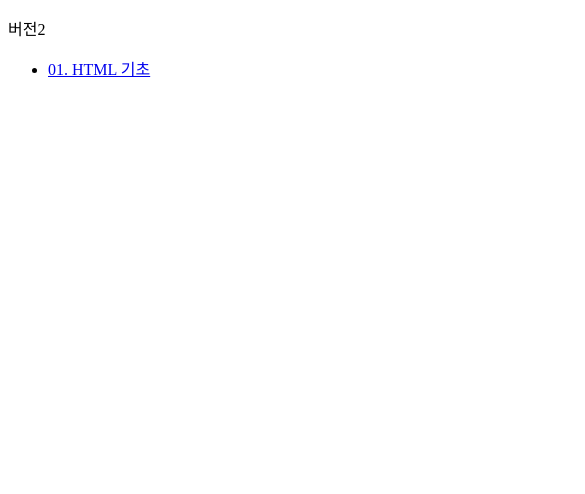
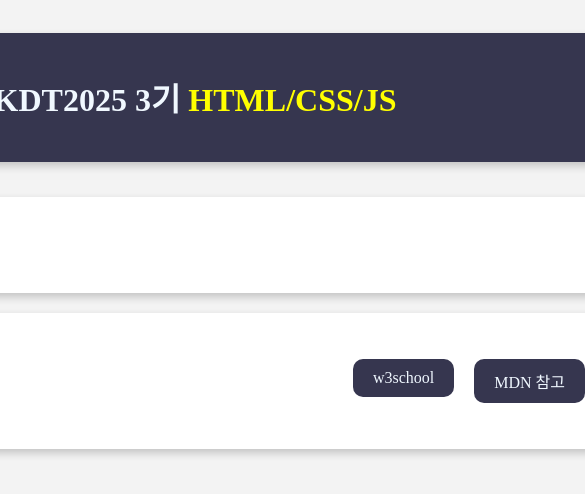
Before and after one commit to choiseungha3123-a11y/2025-code-training, a plain HTML site: page index.html in a window 390 px wide. Shown: the top 494 px of the page, 585 px wide, since content can reach past the window. Drawn offline with Linux system fonts and the light colour scheme.

Commit message:
css연습

```diff
--- /dev/null
+++ b/02/02 copy.css
@@ -0,0 +1,115 @@
+* {
+    padding: 0px;
+    margin:0px;
+}
+
+body {
+    background-color: aliceblue;
+}
+
+header, main, footer {
+    width : 80%;
+    margin-left: 10%;
+    padding: 20px;
+    display: flex;
+    flex-direction: column;
+
+}
+
+section.s1 {
+    width : 500px;
+    border: 5px solid;
+    padding: 25px;
+    margin: 15px;
+    background-color: white;
+}
+
+section.s2 {
+    width : 500px;
+    border: 5px solid;
+    padding: 25px;
+    margin: 15px;
+    box-sizing: border-box;
+    background-color: white;
+}
+
+footer {
+    color:white;
+    background-color: black;
+    justify-content: left;
+}
+
+ul {
+    display:flex;
+    flex-direction: row;
+    justify-content: right;
+    align-items: top;
+    flex-wrap:wrap;
+
+}
+
+ul {
+    list-style: none;
+}
+
+img {
+    border-radius: 100%;
+}
+
+nav > ul {
+    flex-direction: row;
+    justify-content: center;
+    align-items: center;
+}
+
+footer > ul {
+    flex-direction: column;
+    justify-content: center;
+    align-items: start;
+}
+footer li {
+    padding-left: 30px;
+}
+/*
+li {
+    margin :10px;
+} */
+
+article {
+    width:80%;
+    padding: 20px;
+}
+
+a {
+    display: inline-block;
+    width: 100px;
+    padding:8px;
+    margin: 5px;
+
+    border-radius: 5px;
+    text-decoration: none;
+    text-align: center;
+
+    color:white;
+    background-color: skyblue;
+}
+
+hr>div {
+    border-radius: 100px;
+}
+
+article > p {
+  font-family: "Nanum Pen Script", cursive;
+  font-weight: 400;
+  font-style: normal;
+}
+
+@media screen and (max-width:1024px){
+    header, main, footer {
+    width : 80%;
+    margin-left: 10%;
+    padding: 20px;
+    display: flex;
+    flex-direction: column;
+    }
+}
--- /dev/null
+++ b/02/02.css
@@ -0,0 +1,106 @@
+* {
+    padding: 0px;
+    margin:0px;
+}
+
+body {
+    /* background-color: aliceblue; */
+}
+
+header, main, footer {
+    width:80%;
+    margin-left: 10%;
+    padding:20px;
+    /* background-color: aqua; */
+    display: flex;
+    flex-direction: column;
+
+    background-color: aliceblue;
+}
+
+
+ul {
+    display:flex;
+    flex-direction: row;
+    justify-content: center;
+    align-items: center;
+    flex-wrap:wrap;
+
+    width:100%;
+    height: 150px;
+
+    border: 5px solid red;
+}
+
+li > i {
+    font: size 25px;
+}
+
+article {
+    width: 80%;
+    padding:20px;
+}
+
+article > p {
+  font-family: "Jua", sans-serif;
+  font-weight: 400;
+  font-style: 25px;
+}
+
+section.s1 {
+    width : 500px;
+    border: 5px solid;
+    padding: 25px;
+    margin: 15px;
+}
+
+section.s2 {
+    width : 500px;
+    border: 5px solid;
+    padding: 25px;
+    margin: 15px;
+    box-sizing: border-box;
+}
+
+ul {
+    list-style: none;
+}
+
+/* li {
+    display:inline;
+} */
+
+a {
+    display:inline-block;
+    width: 100px;
+    padding: 8px;
+    margin: 5px;
+    border-radius: 10px;
+    text-decoration: none;
+    text-align: center;
+
+    color:white;
+    background-color: darkblue;
+}
+
+a:hover {
+    background-color: brown;
+}
+
+span {
+    font-weight:bold;
+    display:inline-block;
+}
+
+@media screen and (max-width : 1024px){
+header, main, footer {
+    width:100%;
+    margin-left: 0px;
+    /* padding:20px; */
+    /* background-color: aqua; */
+    display: flex;
+    flex-direction: column;
+
+    background-color: aliceblue;
+    }
+}
--- /dev/null
+++ b/index.css
@@ -0,0 +1,68 @@
+body {
+    /* width: 100vw;
+    height: 100vh; */
+    display: flex;
+    flex-direction: column;
+    /* justify-content: center; */
+    align-items: center;
+
+    background-color: rgb(243, 243, 243);
+}
+
+header, main, footer {
+    width : 800px;
+    background-color: white;
+
+    margin: 10px;
+    padding: 20px;
+
+    border-radius: 10px;
+    box-shadow: 0 4px 8px 0 rgba(0, 0, 0, 0.2);
+}
+
+header {
+    background-color: rgb(54, 54, 79);
+    color:aliceblue;
+    margin : 25px;
+}
+
+header > h1 {
+    text-align: center;
+}
+
+/* header > h1 > span { */
+    header span {
+        color:yellow;
+}
+
+ul {
+    list-style: none;
+}
+
+footer > ul {
+    display:flex;
+    justify-content: end;
+}
+
+footer  li {    /* footer > ul > li 로 해도 됨 */
+    margin: 10px 10px;
+}
+
+
+a {
+    text-decoration: none;  /* 글에 써진 효과 (ex 밑줄)등에 관여 */
+}
+
+footer a {
+    display: inline-flex;
+    padding: 10px;
+    background-color: rgb(54, 54, 79);
+    color: aliceblue;
+
+    border-radius: 10px;
+    padding: 10px 20px;
+}
+
+footer a:hover {    /* 하이퍼링크에 갖다 댔을때 색이 변하게 하는 기능 */
+    background-color:brown;
+}
--- a/index.html
+++ b/index.html
@@ -4,11 +4,23 @@
     <meta charset="UTF-8">
     <meta name="viewport" content="width=device-width, initial-scale=1.0">
     <title>K-digital2025 3기</title>
+    <link rel="stylesheet" href="./index.css">
 </head>
 <body>
-    <p>버전2</p>
+    <header>
+    <h1>KDT2025 3기 <span>HTML/CSS/JS</span></h1> <!-- 같은 공간에 있어도 특정 부분만 속성을 주려고 span 사용 -->
+    </header>
+    <main>
    <ul>
     <li><a href="./01/01.html" target="_blank">01. HTML 기초</a></li>
    </ul>
+   </main>
+   <footer>
+    <ul>
+        <li><a href="https://www.w3schools.com/" target="_blank"> w3school</a></li>
+        <li><a href="https://developer.mozilla.org/ko/" target="_blank"> MDN 참고</a></li>
+    </ul>
+   </footer>
 </body>
+
 </html>
```
Also changed, not shown: 02/02 copy.html (added, +109 -0 lines), 02/02.html (added, +102 -0 lines).
